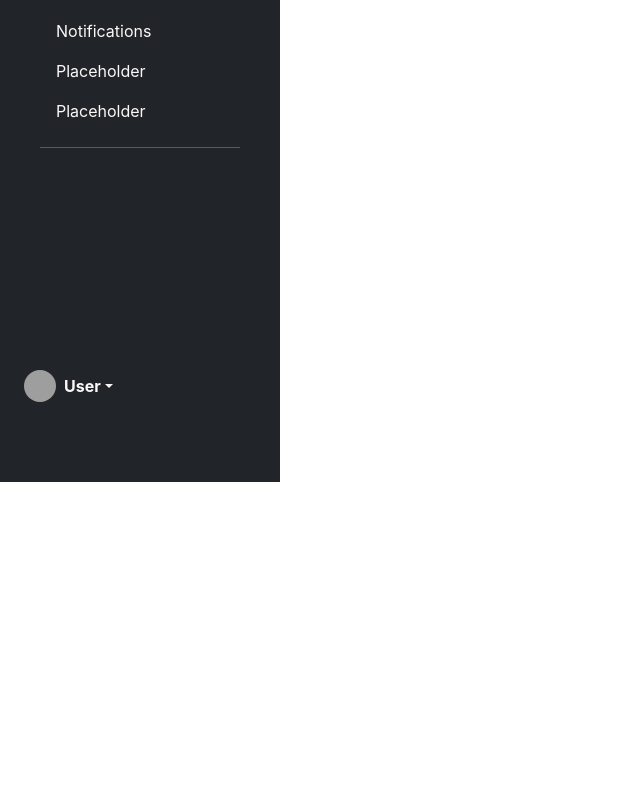
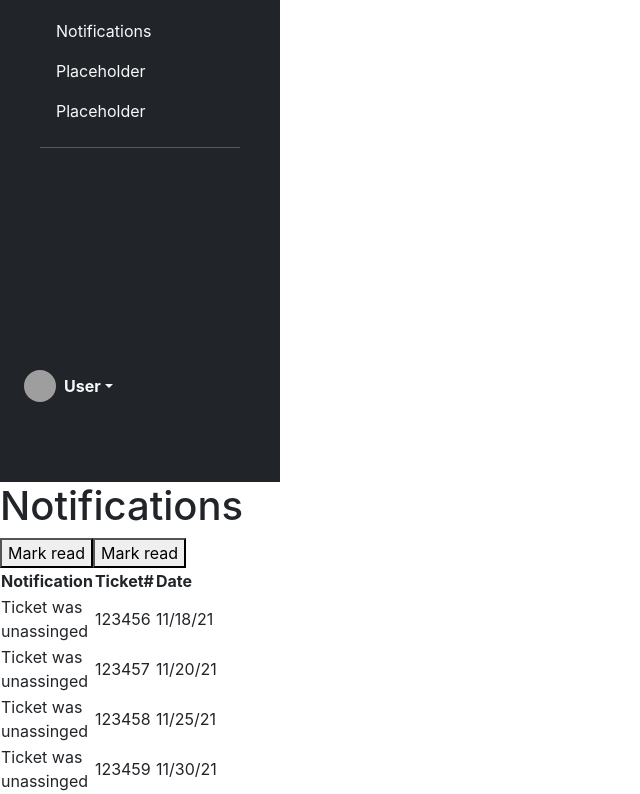
Before and after one commit to vzemaitis/TicketSystemFE, a React (Create React App) app: page /notifications in a window 1280 px wide. Shown: the part 374-1168 px from the top of the page, without its empty margins (0-640 px from the left). Before the commit the page ends 856 px from the top, so only its background shows below. Built offline with nearby package versions, Linux system fonts and the light colour scheme; grey boxes are pictures that could not be loaded.

Commit message:
added routing
Tried adding routing in app.js page and some content into the notifications.js.

```diff
--- a/src/App.js
+++ b/src/App.js
@@ -9,13 +9,18 @@ import Reporting from "./components/pages/Reporting";
 import NavigationBar from "./components/Layout/navigation-bar/MainNavigationBar";
 import Tools from "./components/pages/Tools";
 import SideMenu from "./components/Layout/Sidemenu/Sidemenu";
+import Notifications from "./components/pages/Notifications";
 
 function App() {
   return (
     <div>
       <NavigationBar />
       <div class='row'>
-      <Container className='col-2 ' ><SideMenu/></Container>
+      <Container className='col-2 ' ><SideMenu/>
+      <Routes>
+        <Route path="/notifications" element={<Notifications />} />
+      </Routes>
+      </Container>
       <Container className='col-10'>
         <Routes>
           <Route path="/" exact element={<AllTickets />} />
--- a/src/components/pages/Notifications.js
+++ b/src/components/pages/Notifications.js
@@ -1,6 +1,43 @@
 
 function Notifications() {
-    return <div><h1>Notifications</h1></div>
+    return <div><h1>Notifications</h1>
+    <div>
+        <button>Mark read</button>
+        <button>Mark read</button>
+    </div>
+
+    <div className="table-container">
+        <table class="info box">
+            <th>Notification</th>
+            <th>Ticket#</th>
+            <th>Date</th>
+            <tbody>
+                <tr>
+                    <td>Ticket was unassinged</td>
+                    <td>123456</td>
+                    <td>11/18/21</td>
+                </tr>
+                <tr>
+                    <td>Ticket was unassinged</td>
+                    <td>123457</td>
+                    <td>11/20/21</td>
+                </tr>
+                <tr>
+                    <td>Ticket was unassinged</td>
+                    <td>123458</td>
+                    <td>11/25/21</td>
+                </tr>
+                <tr>
+                    <td>Ticket was unassinged</td>
+                    <td>123459</td>
+                    <td>11/30/21</td>
+                </tr>
+            </tbody>
+        </table>
+
+    </div>
+
+    </div>
   };
 
   export default Notifications;
```
